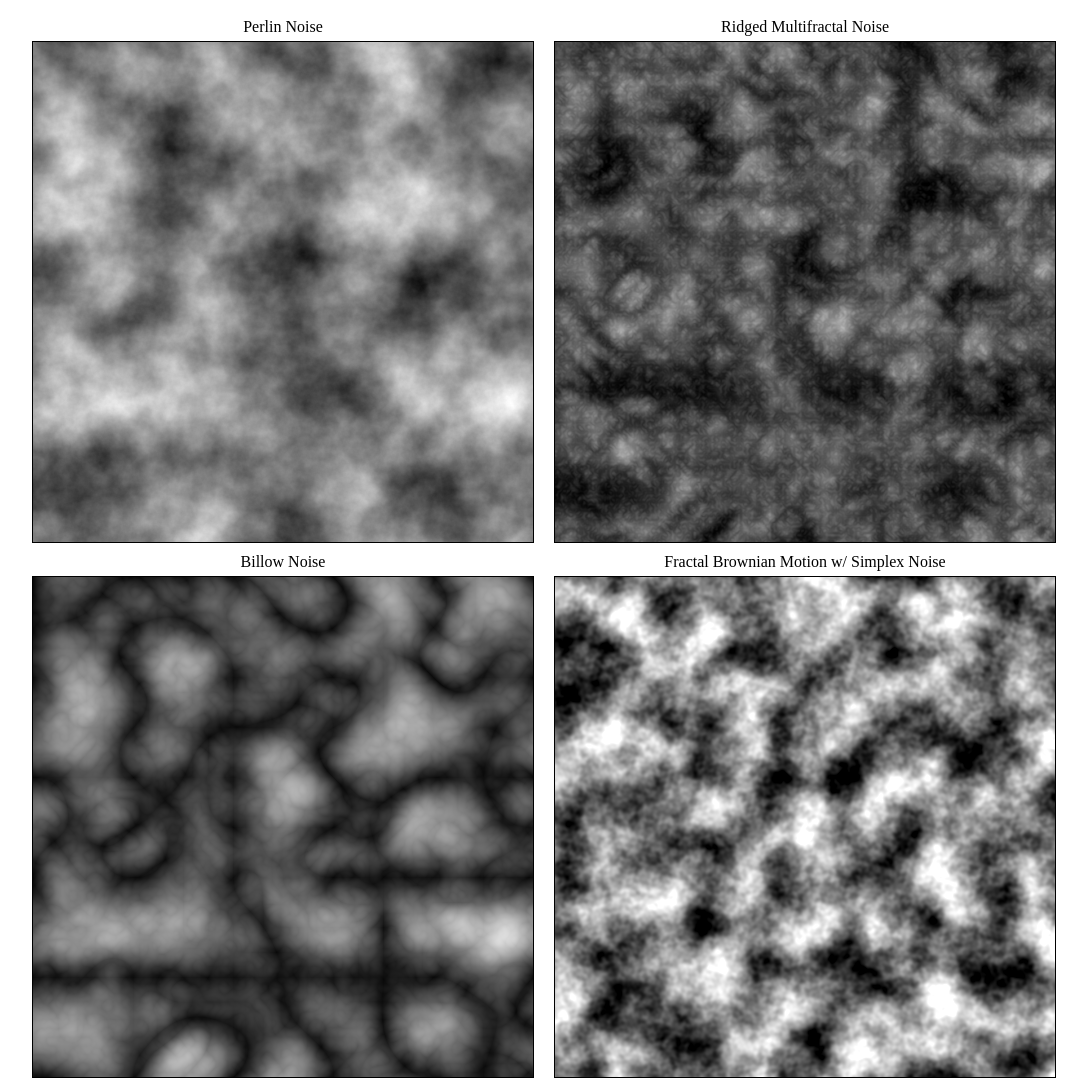
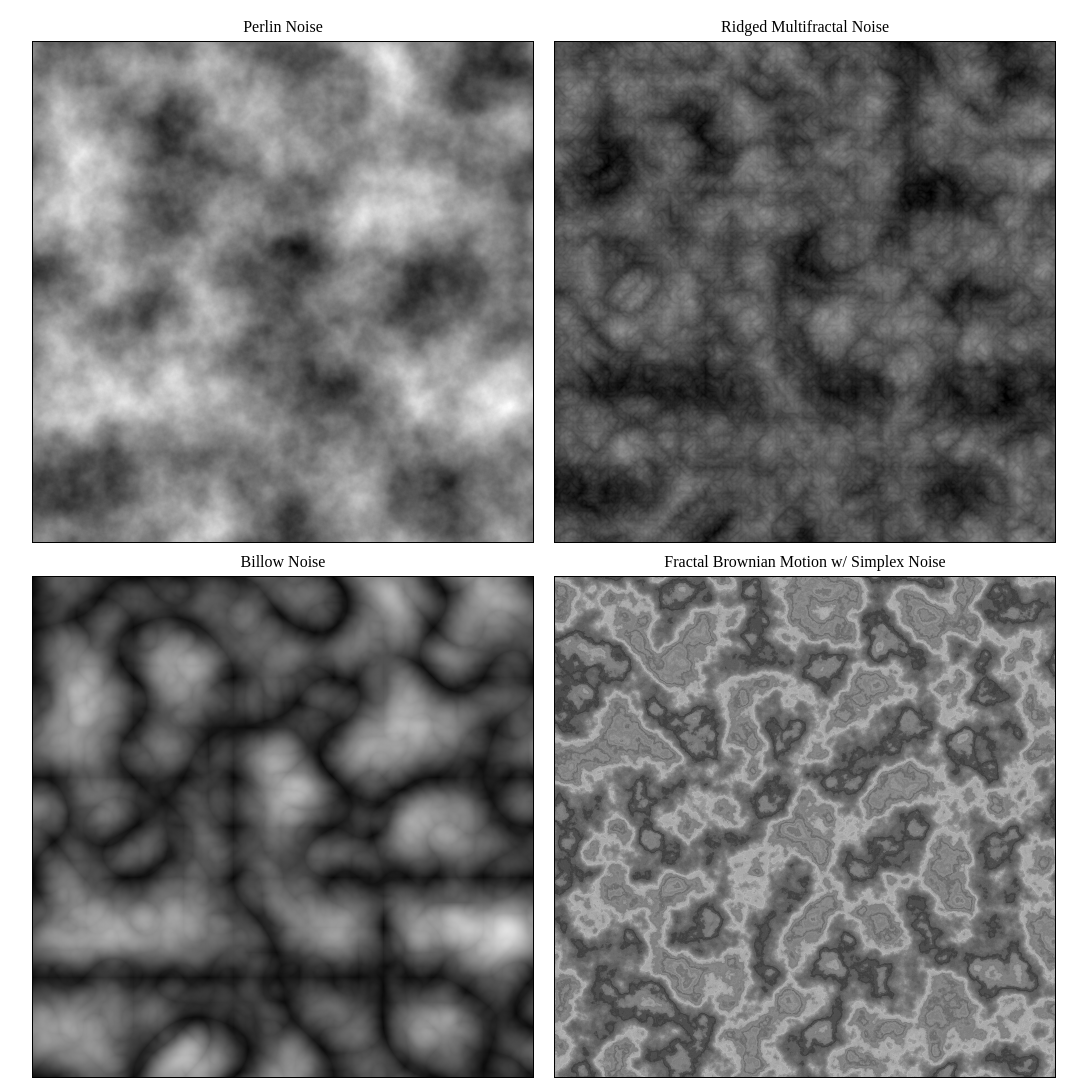
Before and after one commit to joshbrew/Noise_Textures, a plain HTML site: page terrain.html in a window 1280 px wide. Shown: the whole page, without its empty margins (96-1183 px from the left). Drawn offline with Linux system fonts and the light colour scheme.

Commit message:
Add files via upload

```diff
--- a/terrain.html
+++ b/terrain.html
@@ -264,71 +264,43 @@
     }
 
     class FractalBrownianMotion extends SimplexNoise {
-        generateNoise(x, y, z, zoom = 1.0, octaves = 6, lacunarity = 2.0, gain = 0.5) {
-            x /= zoom;
-            y /= zoom;
-            z /= zoom;
+      fbm(x, y, z, zoom = 1.0, octaves = 6, lacunarity = 2.0, gain = 0.5, shift = 100) {
+          x /= zoom;
+          y /= zoom;
+          z /= zoom;
 
-            let sum = 0;
-            let amp = 1.0;
-            let freq = 1;
+          let sum = 0;
+          let amplitude = 1.0;
+          let frequency = 1.0;
+          let maxValue = 0;
 
-            let shift = 100;
+          for (let i = 0; i < octaves; i++) {
+              sum += amplitude * this.noise(x * frequency, y * frequency, z * frequency);
+              maxValue += amplitude;
 
-            let angle = this.seedN * 2*Math.PI; //start at a random rotation based on seed;
-            let angleIncr = Math.PI/4;
+              frequency *= lacunarity;
+              amplitude *= gain;
 
-            for (let i = 0; i < octaves; i++) {
-                sum += amp * this.noise(x * freq, y * freq, z * freq);
+              x += shift;
+              y += shift;
+          }
 
+          return sum / maxValue;
+      }
 
-                //adds some rotation to vary the textures more
-                x = x * Math.cos(angle) + x*Math.sin(angle);
-                y = y * Math.sin(angle) + y*Math.cos(angle);
-                angle += angleIncr;
+      generateNoise(x, y, z, zoom = 1.0, octaves = 6, lacunarity = 2.0, gain = 0.5, shift = 100) {
+          // Initial FBM pass
+          let fbm1 = this.fbm(x, y, z, zoom, octaves, lacunarity, gain, shift);
 
-                //x *= 2; y *= 2;
+          // Recursive FBM pass using the output of the initial FBM
+          let fbm2 = this.fbm(fbm1 * zoom, fbm1 * zoom, fbm1 * zoom, zoom, octaves, lacunarity, gain, shift);
 
-                //x += shift; y += shift;
-
-                freq *= lacunarity;
-                amp *= gain;
-            }
-
-            return sum;
-        }
+          return fbm2;
+      }
     }
 
     class PerlinNoise extends Noise {
-      generateNoise(x, y, z, zoom = 1.0, octaves = 6, lacunarity = 2.0, gain = 0.5) {
-        x /= zoom;
-        y /= zoom;
-        z /= zoom;
-
-        let sum = 0;
-        let amp = 1.0;
-        let freq = 1.0;
-
-        //let angle = this.seedN * 2*Math.PI; //start at random angle;
-        //let angleIncr = Math.PI / 4;
-
-        for (let i = 0; i < octaves; i++) {
-            sum += this.noise(x * freq, y * freq, z * freq) * amp;
-            freq *= lacunarity;
-            amp *= gain;
-
-            //adds some rotation to vary the textures more
-            // x = x * Math.cos(angle) + x*Math.sin(angle);
-            // y = y * Math.sin(angle) + y*Math.cos(angle);
-            // angle += angleIncr;
-        }
-
-        return sum;
-      }
-    }
-
-    class BillowNoise extends Noise {
-      generateNoise(x, y, z, zoom = 1.0, octaves = 6, lacunarity = 2.0, gain = 0.5) {
+      generateNoise(x, y, z, zoom = 1.0, octaves = 6, lacunarity = 2.0, gain = 0.5, shift=0) {
         x /= zoom;
         y /= zoom;
         z /= zoom;
@@ -338,7 +310,47 @@
         let freq = 1.0;
 
         let angle = this.seedN * 2*Math.PI; //start at random angle;
-        let angleIncr = Math.PI/4;
+        let angleIncr = Math.PI / 4;
+        const angleIncrement = Math.PI/4;
+
+
+        for (let i = 0; i < octaves; i++) {
+            sum += this.noise(x * freq, y * freq, z * freq) * amp;
+            freq *= lacunarity;
+            amp *= gain;
+
+            // Apply rotation to the coordinates
+            const cosAngle = Math.cos(angle);
+            const sinAngle = Math.sin(angle);
+
+            const newX = x * cosAngle - y * sinAngle;
+            const newY = x * sinAngle + y * cosAngle;
+
+            x = newX;
+            y = newY;
+            angle += angleIncrement;
+
+            // Apply shift to the coordinates
+            x += shift;
+            y += shift;
+        }
+
+        return sum;
+      }
+    }
+
+    class BillowNoise extends Noise {
+      generateNoise(x, y, z, zoom = 1.0, octaves = 6, lacunarity = 2.0, gain = 0.5, shift=0) {
+        x /= zoom;
+        y /= zoom;
+        z /= zoom;
+
+        let sum = 0;
+        let amp = 1.0;
+        let freq = 1.0;
+
+        let angle = this.seedN * 2*Math.PI; //start at random angle;
+        const angleIncrement = Math.PI/4;
 
         for (let i = 0; i < octaves; i++) {
             const noiseValue = this.noise(x * freq, y * freq, z * freq);
@@ -347,10 +359,20 @@
             freq *= lacunarity;
             amp *= gain;
 
-            //adds some rotation to vary the textures more
-            x = x * Math.cos(angle) + x*Math.sin(angle);
-            y = y * Math.sin(angle) + y*Math.cos(angle);
-            angle += angleIncr;
+            // Apply rotation to the coordinates
+            const cosAngle = Math.cos(angle);
+            const sinAngle = Math.sin(angle);
+
+            const newX = x * cosAngle - y * sinAngle;
+            const newY = x * sinAngle + y * cosAngle;
+
+            x = newX;
+            y = newY;
+            angle += angleIncrement;
+
+            // Apply shift to the coordinates
+            x += shift;
+            y += shift;
         }
 
         return sum;
@@ -441,7 +463,7 @@
             billowCtx.fillRect(x, y, 1, 1);
 
             // Generate Ridged Multifractal noise
-            const ridgedValue = ridged.generateNoise(x, y, 0, zoom, octaves, lacunarity, gain + 0.1 < 1 ? gain + 0.1 : 0.99, 4, 2); //slight increase in gain
+            const ridgedValue = ridged.generateNoise(x, y, 0, zoom, octaves, lacunarity, gain + 0.1 < 1 ? gain + 0.1 : 0.99, 1, 1); //slight increase in gain
             ridgedHeightmap[y * width + x] = ridgedValue;
 
             const color3 = Math.floor((ridgedValue + 1) * 128);
```
